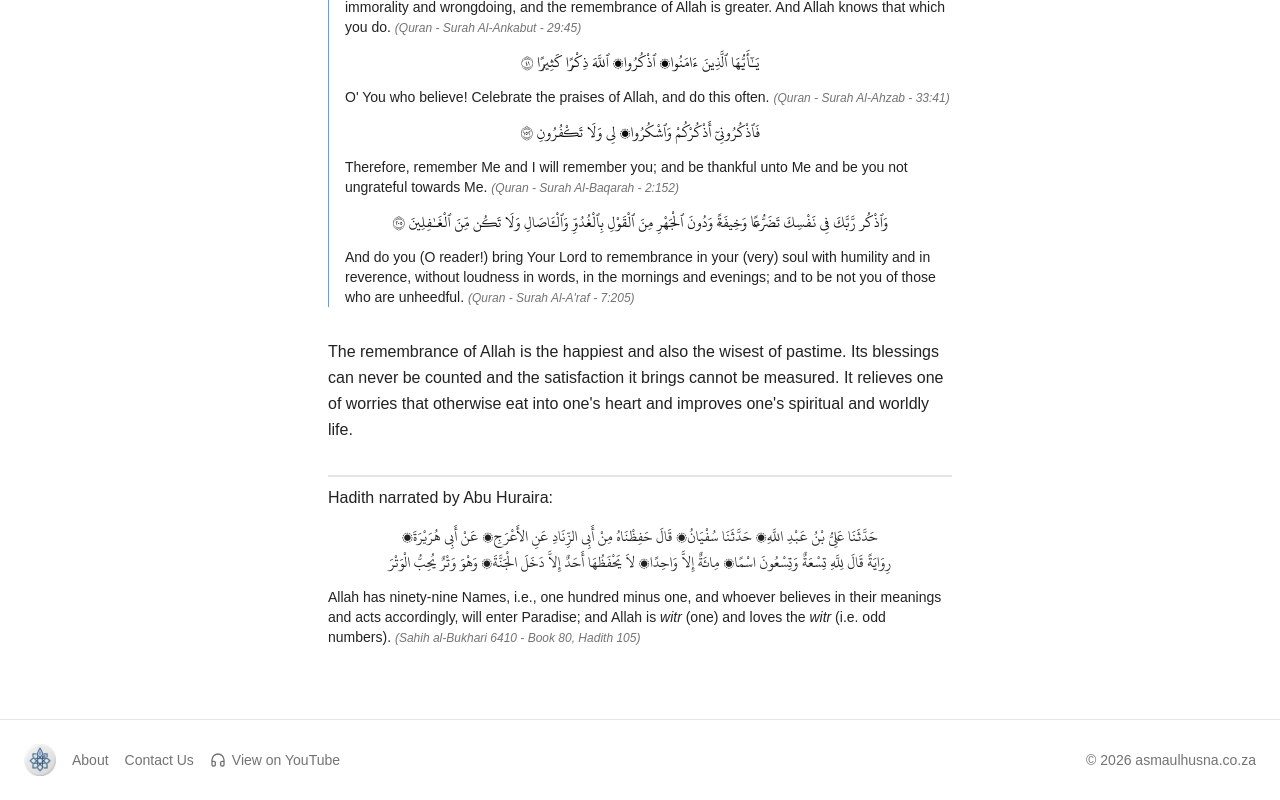
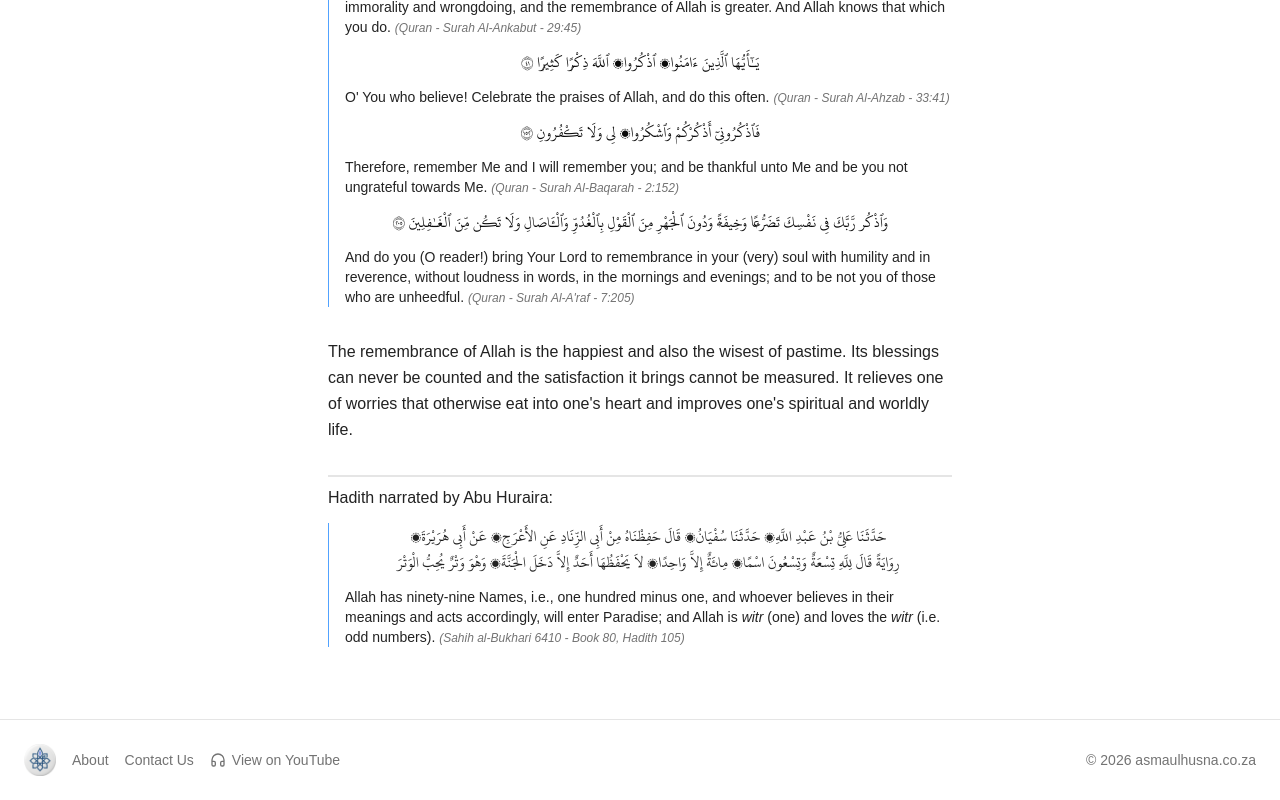
Before and after one commit to imtiazlorgat-aus/asmaulhusna, a Next.js app: page /introduction in a window 1280 px wide. Shown: the part 793-1593 px from the top of the page. Built offline with nearby package versions, Linux system fonts and the light colour scheme.

Commit message:
Intro - updated formatting

```diff
--- a/app/introduction/page.tsx
+++ b/app/introduction/page.tsx
@@ -143,27 +143,29 @@ export default function IntroductionPage() {
         <section className="space-y-3  border-t-2 mt-4">
           <p className="text-foreground/90 mt-2">
             Hadith narrated by Abu Huraira:
-          </p>
+          </p>{" "}
+          <section className="space-y-3 border-l border-blue-400 pl-4">
             <p className="text-foreground/90 text-center">
               <span className="font-uthmanic" dir="rtl" lang="ar">
                 حَدَّثَنَا عَلِيُّ بْنُ عَبْدِ اللَّهِ، حَدَّثَنَا سُفْيَانُ،
                 قَالَ حَفِظْنَاهُ مِنْ أَبِي الزِّنَادِ عَنِ الأَعْرَجِ، عَنْ
                 أَبِي هُرَيْرَةَ، <br />
                 رِوَايَةً قَالَ لِلَّهِ تِسْعَةٌ وَتِسْعُونَ اسْمًا، مِائَةٌ
-              إِلاَّ وَاحِدًا، لاَ يَحْفَظُهَا أَحَدٌ إِلاَّ دَخَلَ الْجَنَّةَ،
-              وَهْوَ وَتْرٌ يُحِبُّ الْوَتْرَ
+                إِلاَّ وَاحِدًا، لاَ يَحْفَظُهَا أَحَدٌ إِلاَّ دَخَلَ
+                الْجَنَّةَ، وَهْوَ وَتْرٌ يُحِبُّ الْوَتْرَ
               </span>
             </p>
             <p className="text-foreground/90 text-sm">
               Allah has ninety-nine Names, i.e., one hundred minus one, and
-            whoever believes in their meanings and acts accordingly, will enter
-            Paradise; and Allah is <em>witr</em> (one) and loves the{" "}
+              whoever believes in their meanings and acts accordingly, will
+              enter Paradise; and Allah is <em>witr</em> (one) and loves the{" "}
               <em>witr</em> (i.e. odd numbers).{" "}
               <span className="text-muted-foreground text-xs italic">
                 (Sahih al-Bukhari 6410 - Book 80, Hadith 105)
               </span>
             </p>
           </section>
+        </section>
       </div>
     </main>
   );
```
Lines whose indentation alone changed are shown as unchanged.
